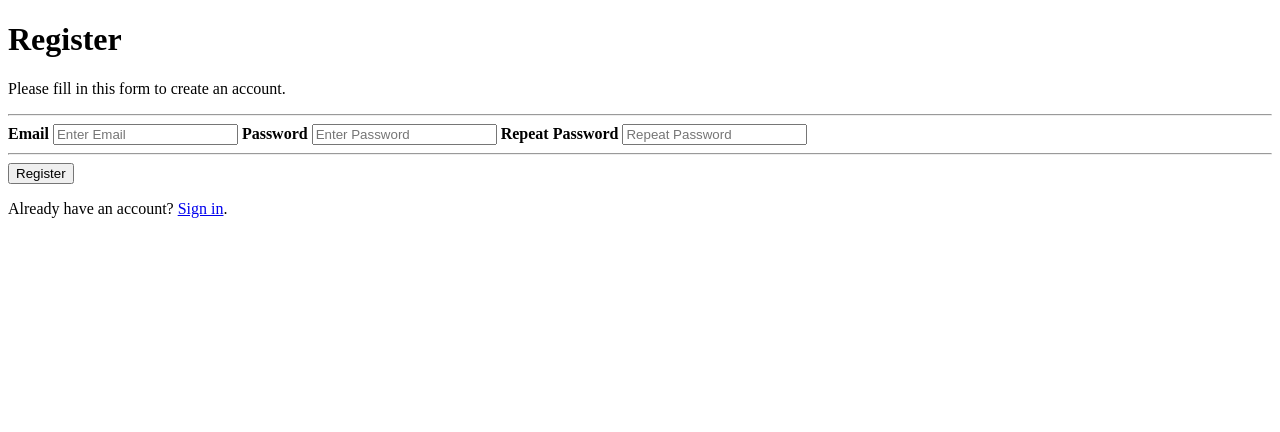
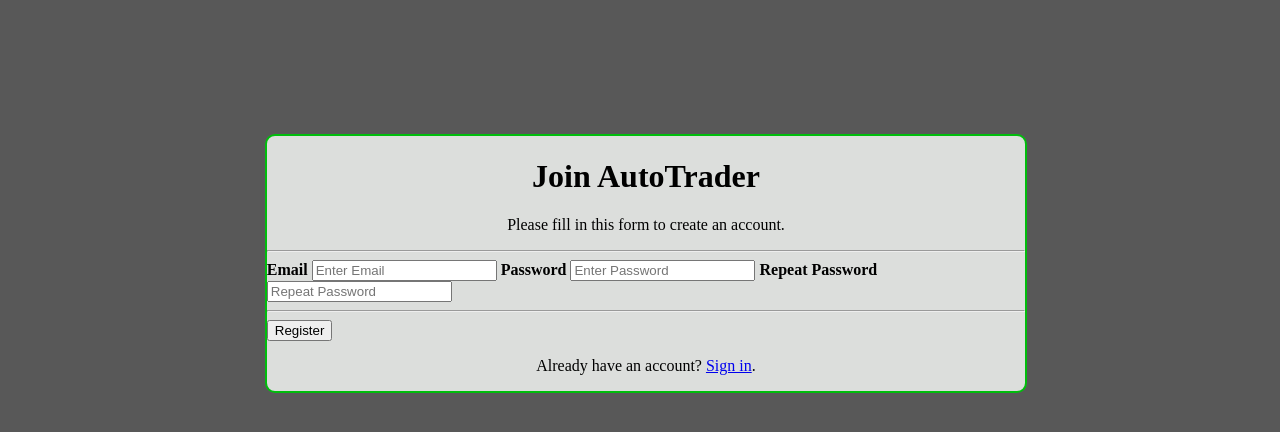
Before and after one commit to ECE493Team4/autotradweb, a Flask app: page /register in a window 1280 px wide. Shown: the top 432 px of the page. Run offline with Flask 3, Linux system fonts and the light colour scheme.

Commit message:
Register touch up

```diff
--- a/autotradeweb/templates/register.html
+++ b/autotradeweb/templates/register.html
@@ -2,13 +2,21 @@
 <html lang="en">
 <head>
     <meta charset="UTF-8">
-    <title>Title</title>
+    <title>Register</title>
 </head>
-<body>
-   <form action="/register"  method="post">
+<body style="background-color: rgb(88, 88, 88);">
+    <div style="width:20%;height:100%;display:-webkit-inline-flex">
+        <span></span>
+    </div>
+    <div style="width:60%;height:100%;display:-webkit-inline-flex;background-color:rgb(220, 222, 220);border-radius:10px;border:2px solid rgb(0, 189, 12);margin-top:10%">
+        <form action="/register"  method="post" style="margin:auto">
            <div class="container">
-    <h1>Register</h1>
+
+            <div style="text-align:center">
+                <h1>Join AutoTrader</h1>
                 <p>Please fill in this form to create an account.</p>
+            </div>
+
              <hr>
 
              <label for="email"><b>Email</b></label>
@@ -23,9 +31,13 @@
              <button type="submit" class="registerbtn">Register</button>
            </div>
 
-  <div class="container signin">
+           <div class="container signin" style="text-align:center">
              <p>Already have an account? <a href="/login">Sign in</a>.</p>
            </div>
         </form>
+    </div>
+   <div style="width:20%;height:100%;display:-webkit-inline-flex">
+       <span></span>
+   </div>
 </body>
 </html>
```
Lines whose indentation alone changed are shown as unchanged.
